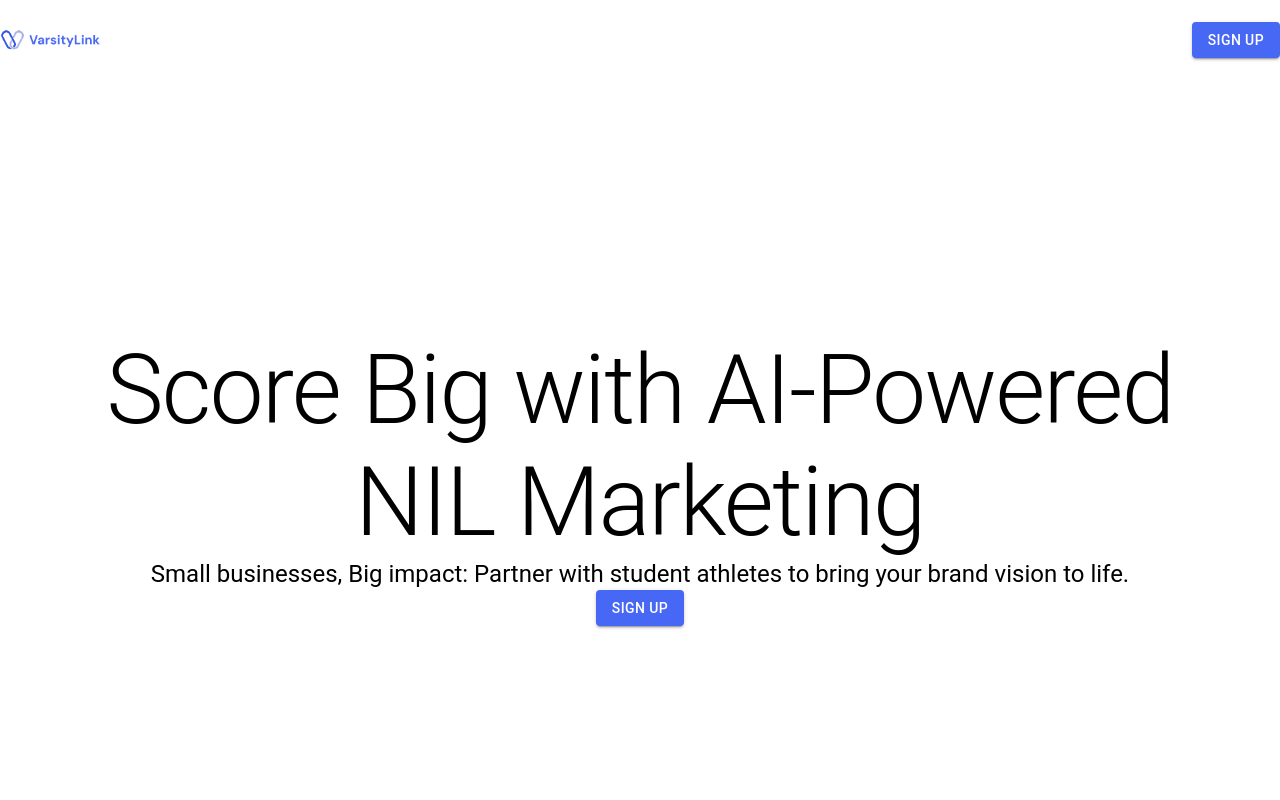
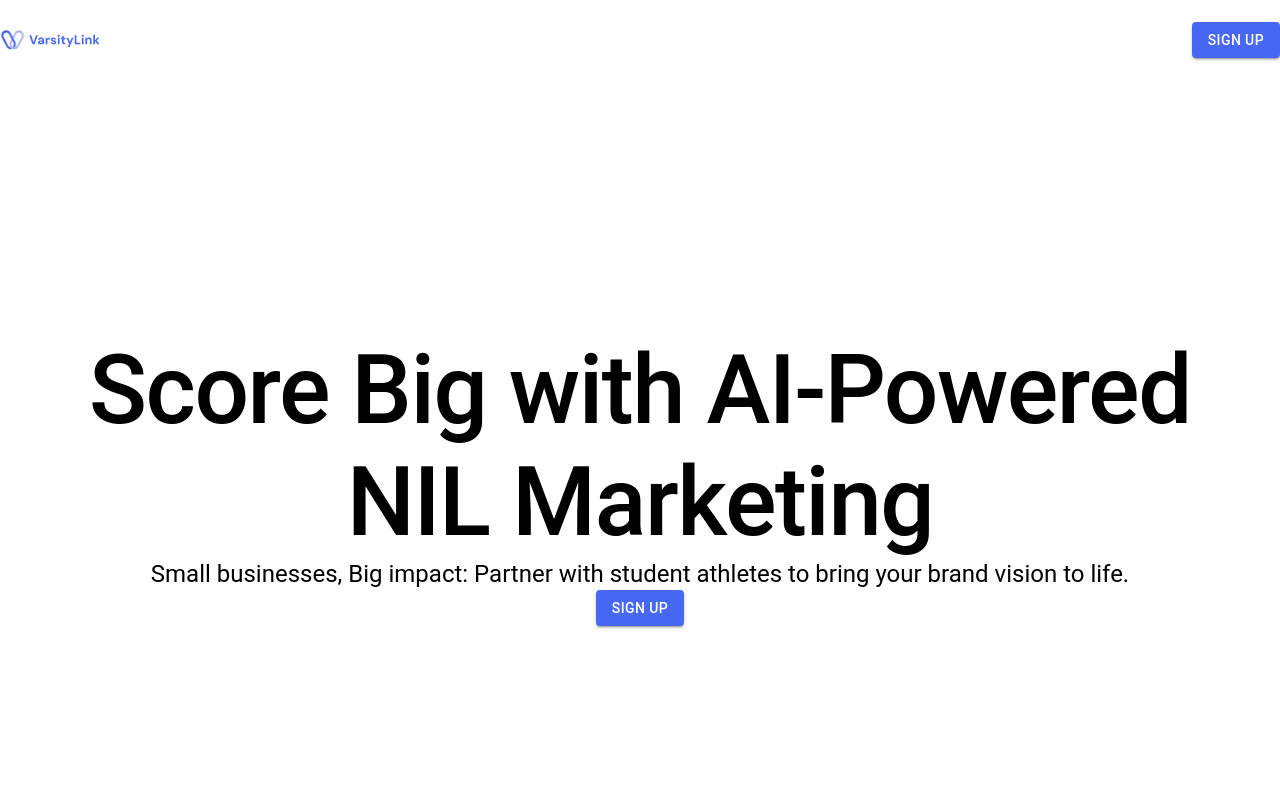
Before and after one commit to randofan/varsitylink, a Next.js app: page / in a window 1280 px wide. Shown: the top 800 px of the page. Built offline with nearby package versions, Linux system fonts and the light colour scheme.

Commit message:
updated db stuff hopefully form works now

```diff
--- a/src/app/page.tsx
+++ b/src/app/page.tsx
@@ -16,12 +16,12 @@ export default function Home() {
     <main>
       <section className="min-h-screen my-16 bg-white text-black flex items-center overflow-y-auto">
         <Container maxWidth="lg" className="text-center mx-auto py-20 px-14">
-          <Typography variant="h1" className="font-bold mb-4">
+          <Typography variant="h1" className="font-bold mb-4" fontWeight={525}>
         Score Big with AI-Powered NIL Marketing
           </Typography>
-          <Typography variant="h5" className="mb-8">
-        Small businesses, Big impact: Partner with student athletes to bring your brand vision to life.
-          </Typography>
+            <Typography variant="h5" className="mb-8">
+          Small businesses, Big impact: Partner with student athletes to bring your brand vision to life.
+            </Typography>
           <SignupButton />
         </Container>
       </section>
--- a/src/app/signup/business.tsx
+++ b/src/app/signup/business.tsx
@@ -71,7 +71,7 @@ export default function BusinessSignup() {
       sports: finalSports
     };
 
-    const response = await fetch('/api/signup/businesses', {
+    const response = await fetch('/api/signup/business', {
       method: 'POST',
       headers: { 'Content-Type': 'application/json' },
       body: JSON.stringify(finalData),
--- a/src/app/signup/student-athlete.tsx
+++ b/src/app/signup/student-athlete.tsx
@@ -45,7 +45,7 @@ export default function StudentAthleteSignup() {
   }, [watchMarketingOptions, setValue, regularMarketingOptions, selectAll]);
 
   const onSubmit = async (data: StudentAthleteFormValues) => {
-    const response = await fetch('/api/signup/student-athletes', {
+    const response = await fetch('/api/signup/student-athlete', {
       method: 'POST',
       headers: { 'Content-Type': 'application/json' },
       body: JSON.stringify(data),
--- a/src/components/Header.tsx
+++ b/src/components/Header.tsx
@@ -9,7 +9,7 @@ export default function Header() {
         <div className="flex justify-between items-center h-full">
           <div>
             <MuiLink href="/">
-              <Image src="/logo.png" alt="Logo" width={100} height={100} />
+              <Image src="/logo.svg" alt="Logo" width={100} height={100} />
             </MuiLink>
           </div>
           <div className="p-2">
```
Also changed, not shown: public/logo.svg (added), src/app/api/signup/student-athlete/route.ts (renamed from src/app/api/signup/student-athletes/route.ts).
